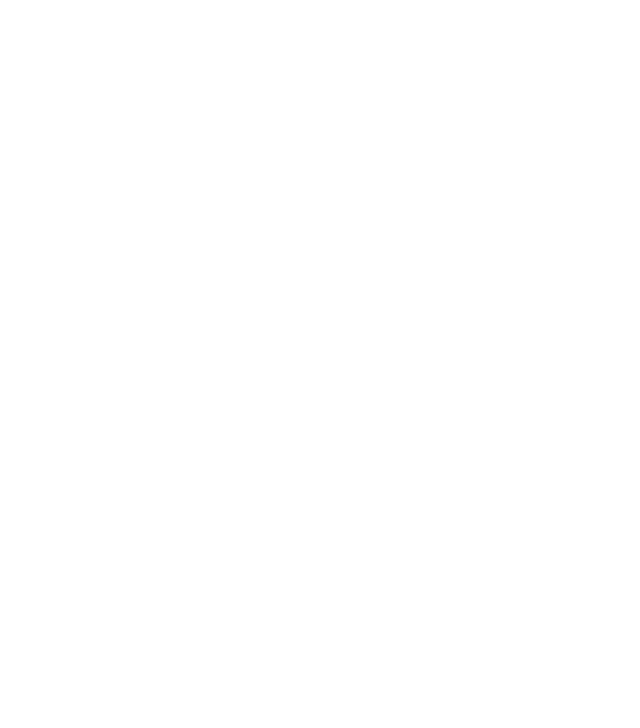
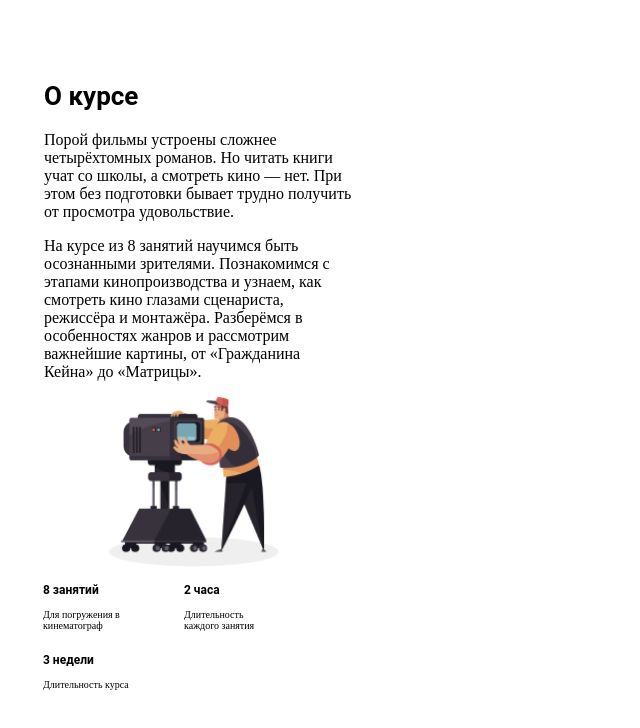
Before and after one commit to AlexejMelnikov/Algoritmika, a plain HTML site: page index.html in a window 1280 px wide. Shown: the whole page, without its empty margins (0-640 px from the left). Drawn offline with Linux system fonts and the light colour scheme.

Commit message:
Add realization

```diff
--- a/index.html
+++ b/index.html
@@ -4,7 +4,48 @@
         <title>
             First SITE
         </title>
+        <link rel="stylesheet" href="./style.css">
     </head>
     <body>
+        <div class="wrapper">
+        <header>
+            <div class="main-title">
+                <h1 class="title">О курсе</h1>
+            </div>
+        </header>
+            <main>
+            <article>
+                <div class="first-p">
+                <p>
+                    Порой фильмы устроены сложнее четырёхтомных романов. Но читать книги учат со школы, а смотреть кино — нет. При этом без подготовки бывает трудно получить от просмотра удовольствие.
+                </p>
+            </div>
+            </article>
+            <article>
+                <div class="second-p">
+                <p>
+                    На курсе из 8 занятий научимся быть осознанными зрителями. Познакомимся с этапами кинопроизводства и узнаем, как смотреть кино глазами сценариста, режиссёра и монтажёра. Разберёмся в особенностях жанров и рассмотрим важнейшие картины, от «Гражданина Кейна» до «Матрицы».
+                </p>
+            </div>
+            </article>
+            <img src="Group 9.png" width=170px height=170px alt="За стеклом" class="pic">
+            <footer>
+                <div class="first-reason">
+                    <p>8 занятий </p>
+                    <p>Для погружения
+                        в кинематограф</p>
+                </div>
+                <div class="second-reason">
+                    <p>2 часа</p>
+                    <p>Длительность
+                        каждого занятия</p>
+                </div>
+                <div class="third-reason">
+                    <p>3 недели</p>
+                    <p>Длительность курса</p>
+                </div>
+            </footer>
+        </main>
+    </div>
     </body>
 </html>
--- a/style.css
+++ b/style.css
@@ -0,0 +1,84 @@
+@import url('https://fonts.googleapis.com/css2?family=Roboto+Slab:wght@200;300&display=swap');
+@media ( min-width: 375px){
+    .title{
+        font-family:  'Roboto', 'Slab';
+        font-weight: 700;
+        font-size: 26px;
+        line-height:  26,36px;
+        }
+        .main-title{
+            width: 170,08px;
+            height: 43,34px;
+            /* border: 1px solid black; */
+            padding-left: 36px;
+        }
+        .wrapper{
+            width: 374px;
+            height: 777px;
+            /* border: 1px solid black; */
+            padding-top: 56px;
+        }
+        .pic{
+            height: 170px;
+            width: 170px;
+            /* padding: 338px  277.71px 101.1px; */
+            margin-left: 101.1px;
+            margin-right: 103.45px;
+        }
+        .first-p{
+            margin-top: 20px; /* 490px ;*/
+            margin-left: 36px;
+            margin-right: 30.54px;
+        }
+        .second-p{
+            margin-top: 10px;/*  5800px */
+            margin-right: 30.54px;
+            margin-left: 36px;
+        }
+        .first-reason :first-child{
+            font-family: Roboto;
+            font-weight: 700;
+            font-size: 12px;
+        }
+        .second-reason :first-child{
+            font-family: Roboto;
+            font-weight: 700;
+            font-size: 12px;
+
+        }
+        .third-reason :first-child{
+            font-family: Roboto;
+            font-weight: 700;
+            font-size: 12px;
+        }
+        .first-reason :nth-child(2){
+            font-size: 10px;
+            font-weight: 400;
+        }
+        .second-reason :nth-child(2){
+            font-size: 10px;
+            font-weight: 400;
+        }
+        .third-reason :nth-child(2){
+            font-size: 10px;
+            font-weight: 400;
+
+        }
+        .first-reason{
+            margin-left:35px;
+            width: 86px;
+        }
+        .second-reason{
+            margin-left:55px;
+            width: 86px;
+        }
+        .third-reason{
+            width: 86px;
+            margin-left:35px;
+        }
+        footer{
+            display: flex;
+            flex-direction: row;
+            flex-wrap:wrap;
+        }
+}
```
Also changed, not shown: Group 9.png (added).
